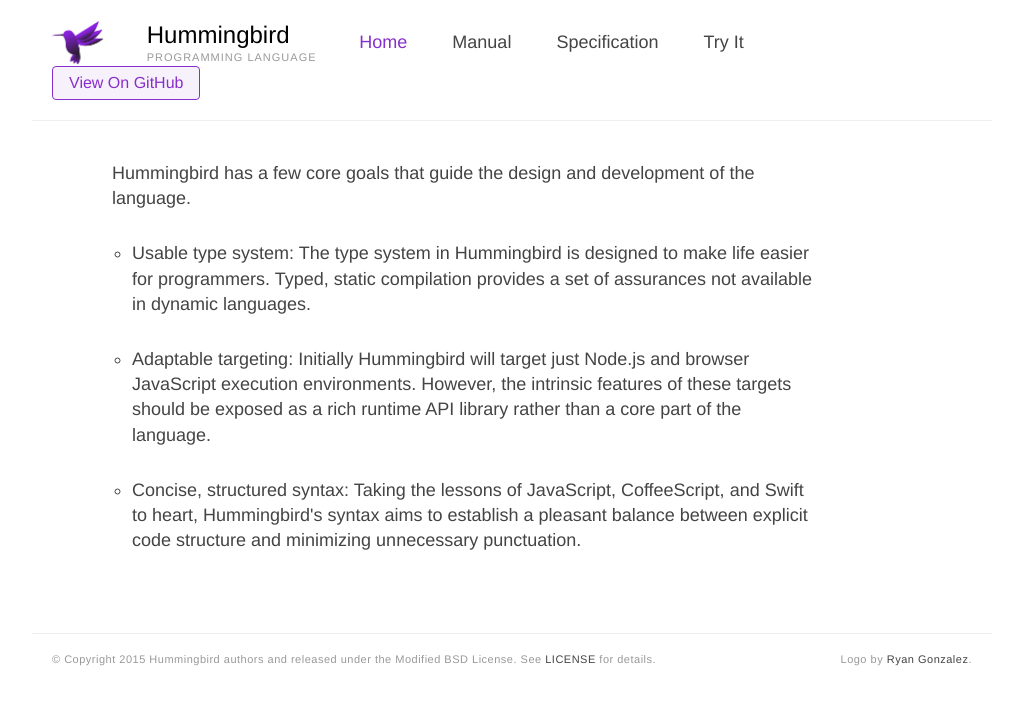
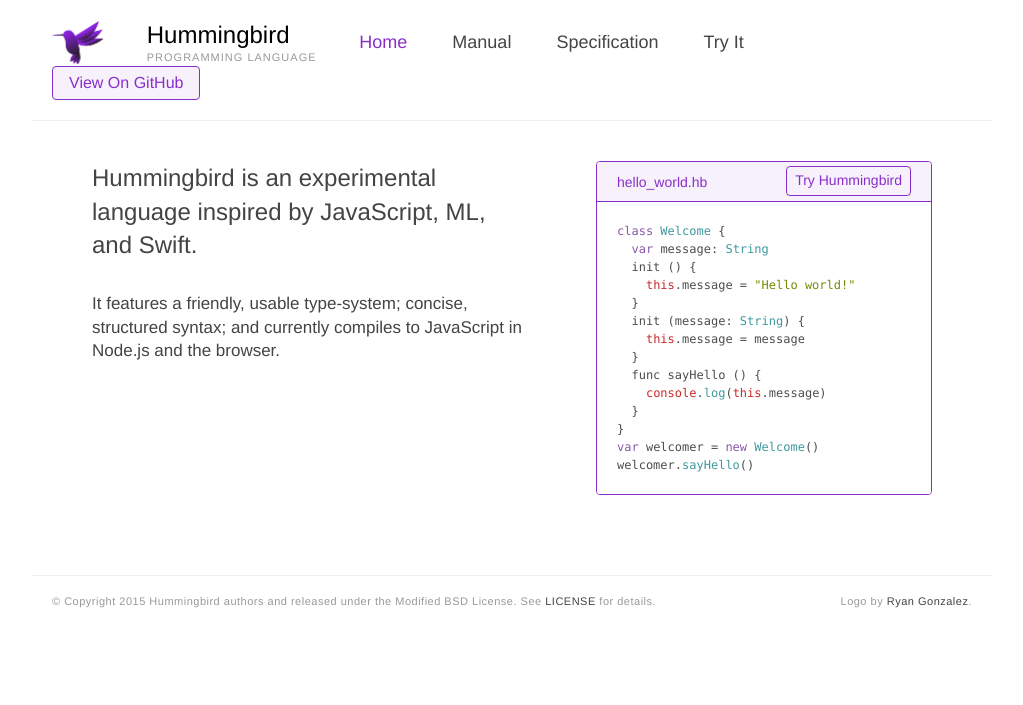
Before and after one commit to dirk/hummingbird, a Jekyll site: the page built from index.html, in a window 1280 px wide. Shown: the top 705 px of the page, without its empty margins (128-1151 px from the left). Built offline with Jekyll 4.4.1, drawn with Linux system fonts in a browser that asks for light colours; nearby versions of some CDN libraries.

Commit message:
Update home page

```diff
--- a/_layouts/default.html
+++ b/_layouts/default.html
@@ -13,7 +13,7 @@
     <script src="//cdnjs.cloudflare.com/ajax/libs/highlight.js/8.4/highlight.min.js"></script>
     <script>hljs.initHighlightingOnLoad();</script>
     <link rel="stylesheet" href="{{ site.baseurl }}/highlight.css">
-    <link rel="stylesheet" href="{{ site.baseurl }}/styles.css?v2">
+    <link rel="stylesheet" href="{{ site.baseurl }}/styles.css?v3">
   </head>
   <body>
     <div class="wrap">
--- a/index.html
+++ b/index.html
@@ -1,12 +1,29 @@
 ---
 title: Home
 ---
-<div class="Home page">
-  <p>Hummingbird has a few core goals that guide the design and development of the language.</p>
-
-  <ul>
-    <li><strong>Usable type system</strong>: The type system in Hummingbird is designed to make life easier for programmers. Typed, static compilation provides a set of assurances not available in dynamic languages.</li>
-    <li><strong>Adaptable targeting</strong>: Initially Hummingbird will target just Node.js and browser JavaScript execution environments. However, the intrinsic features of these targets should be exposed as a rich runtime API library rather than a core part of the language.</li>
-    <li><strong>Concise, structured syntax</strong>: Taking the lessons of JavaScript, CoffeeScript, and Swift to heart, Hummingbird's syntax aims to establish a pleasant balance between explicit code structure and minimizing unnecessary punctuation.</li>
-  </ul>
+<div class="page home">
+  <div class="home-intro">
+    <p class="home-intro-lead">Hummingbird is an experimental language inspired by JavaScript, ML, and Swift.</p>
+    <p>It features a friendly, usable type-system; concise, structured syntax; and currently compiles to JavaScript in Node.js and the browser.</p>
+  </div>
+  <div class="home-preview">
+    <div class="home-preview-heading">
+      hello_world.hb
+      <a class="button home-preview-button" href="try.html">Try Hummingbird</a>
+    </div>
+    <pre><code class="lang-typescript">class Welcome {
+  var message: String
+  init () {
+    this.message = "Hello world!"
+  }
+  init (message: String) {
+    this.message = message
+  }
+  func sayHello () {
+    console.log(this.message)
+  }
+}
+var welcomer = new Welcome()
+welcomer.sayHello()</code></pre>
+  </div>
 </div>
--- a/styles.css
+++ b/styles.css
@@ -52,25 +52,39 @@
 
 /* Navigation Bar */
 
-.navigation { padding: 20px; border-bottom: 1px solid #eee; margin-bottom: 40px; }
+.navigation { padding: 2rem; border-bottom: 1px solid #eee; margin-bottom: 4rem; }
 
-.navigation > * { display: inline-block; vertical-align: middle; margin-right: 40px; }
+.navigation > * { display: inline-block; vertical-align: middle; margin-right: 4rem; }
 
 .navigation-logo {  }
 .navigation-logotype h1 { font-size: 24px; margin-bottom: 5px; }
 .navigation-logotype h2 { font-size: 11px; text-transform: uppercase; letter-spacing: 1px; color: #999999; font-weight: 300; margin: 0; }
 
-.navigation-list { padding: 0; font-size: 1.8rem; }
+.navigation-list { margin-right: 6rem; padding: 0; font-size: 1.8rem; }
 .navigation-list-item { display: inline-block; vertical-align: middle; margin: 0 40px 0 0; font-weight: 500; }
 .navigation-list-item.is-active, .navigation-list-item:hover { color: #882FCB; }
 
+.navigation-button { margin-right: 0; }
+
 /* Pages */
 
-.page { width: 800px; padding-left: 80px; padding-right: 20px; }
+.page { /*width: 840px;*/ padding-left: 60px; padding-right: 60px; }
 
 
-/* Specification Doc */
+/* Home page */
+.home::after { display: block; content: ' '; clear: both; }
+.home-intro { width: 52%; float: left; }
+.home-intro p { font-size: 1.7rem; }
+.home-intro-lead { font-size: 2.4rem !important; }
+.home-preview { width: 40%; float: right; border-radius: 4px; border: 1px solid #882FCB; overflow: hidden; }
+.home-preview-button {
+  padding: 0.4rem 0.8rem; margin: 0.4rem 2rem 0 0; float: right;
+  font-size: 1.4rem; line-height: 1.4;
+}
+.home-preview code { margin-bottom: 0; font-size: 1.2rem; line-height: 1.5; border: none; border-radius: 0; }
+.home-preview-heading { height: 40px; line-height: 40px; color: #882FCB; border-bottom: 1px solid; padding-left: 20px; background: #F7F1FB; font-size: 1.4rem; }
 
+/* Specification page (generated HTML) */
 .specification { width: 800px; padding-left: 80px; padding-right: 20px; }
 .spec-pair { border-radius: 4px; border: 1px solid #882FCB; display: flex; display: -webkit-flex; display: -moz-flex; overflow: hidden; }
 .spec-pair > .spec { display: inline-block; width: 100%; margin: 0; line-height: 1.4; background: white; }
```
Also changed, not shown: _includes/navigation.html (+5 -5 lines).
